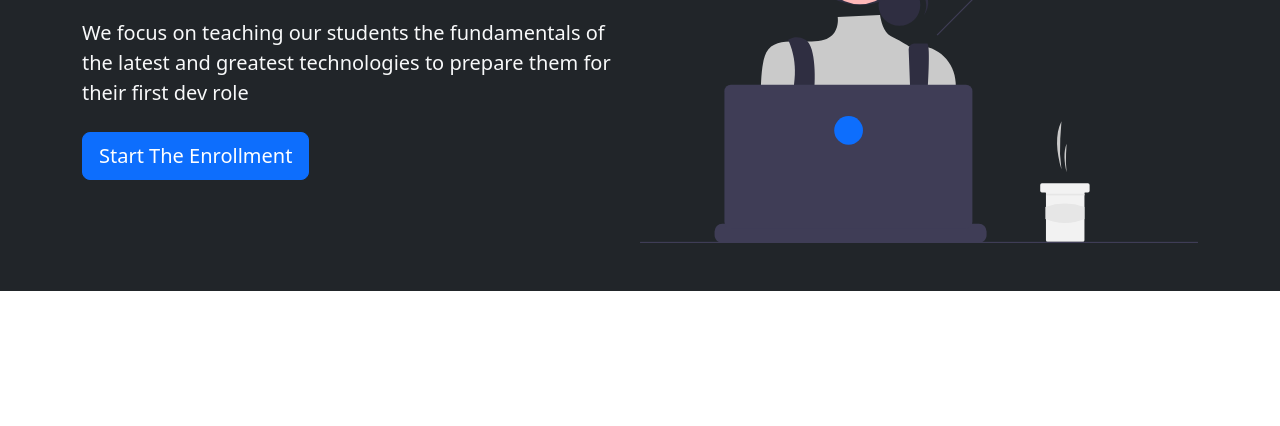
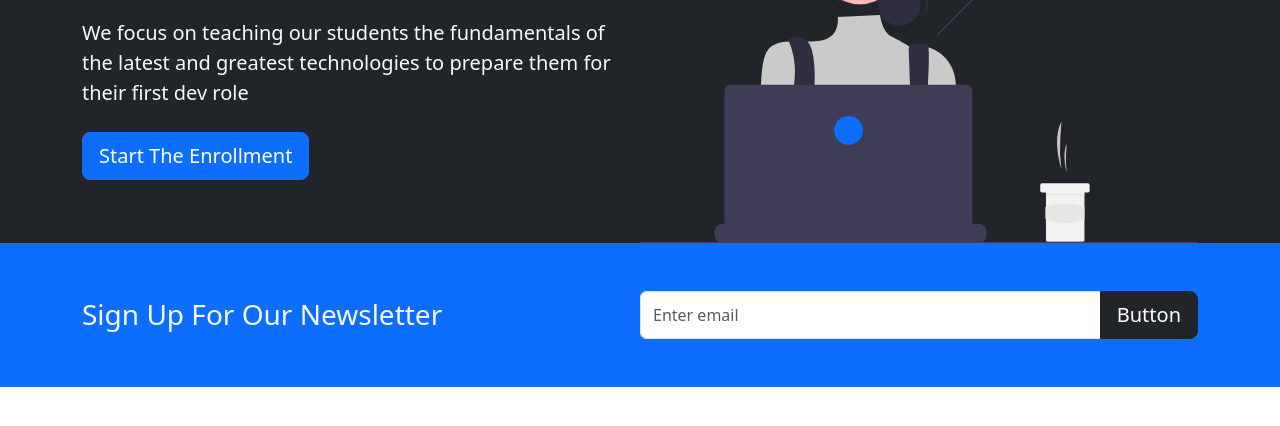
Before and after one commit to daniel-sebastian-buhaianu/cs50-homepage, a plain HTML site: page index.html in a window 1280 px wide. Shown: the part 238-664 px from the top of the page. Drawn offline with nearby package versions, Linux system fonts and the light colour scheme.

Commit message:
created newsletter section

```diff
--- a/index.html
+++ b/index.html
@@ -4,7 +4,7 @@
         <meta charset="utf-8">
         <meta name="viewport" content="width=device-width, initial-scale=1">
         <link href="https://cdn.jsdelivr.net/npm/bootstrap@5.3.0-alpha2/dist/css/bootstrap.min.css" rel="stylesheet" integrity="sha384-aFq/bzH65dt+w6FI2ooMVUpc+21e0SRygnTpmBvdBgSdnuTN7QbdgL+OapgHtvPp" crossorigin="anonymous">
-        <link rel="stylesheet" href="style.css">
+        <link rel="stylesheet" href="styles.css">
         <title>Frontent Bootcamp</title>
     </head>
     <body>
@@ -39,7 +39,7 @@
         </nav>
 
         <!-- Showcase -->
-        <section class="bg-dark text-light p-5 text-center text-sm-start">
+        <section class="bg-dark text-light p-5 p-lg-0 pt-lg-5 text-center text-sm-start">
             <div class="container">
                 <div class="d-sm-flex align-items-center justify-content-between">
                     <div>
@@ -55,6 +55,19 @@
             </div>
         </section>
 
+        <!-- Newsletter -->
+        <section class="bg-primary text-light p-5">
+            <div class="container">
+                <div class="d-md-flex justify-content-between align-items-center">
+                    <h3 class="mb-3 mb-md-0">Sign Up For Our Newsletter</h3>
+                    <div class="input-group news-input">
+                        <input type="text" class="form-control" placeholder="Enter email"/>
+                        <button class="btn btn-dark btn-lg" type="button">Button</button>
+                    </div>
+                </div>
+            </div>
+        </section>
+
         <script src="https://cdn.jsdelivr.net/npm/bootstrap@5.3.0-alpha2/dist/js/bootstrap.bundle.min.js" integrity="sha384-qKXV1j0HvMUeCBQ+QVp7JcfGl760yU08IQ+GpUo5hlbpg51QRiuqHAJz8+BrxE/N" crossorigin="anonymous"></script>
     </body>
 </html>
--- a/styles.css
+++ b/styles.css
@@ -0,0 +1,5 @@
+@media (min-width: 768px) {
+    .news-input {
+        width: 50%;
+    }
+}
```
